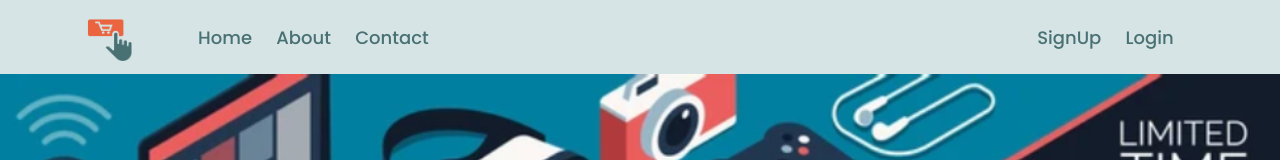
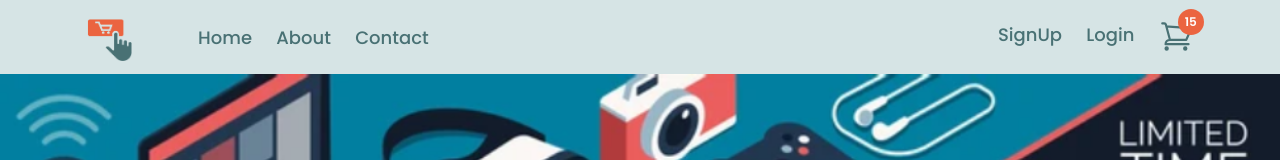
Before and after one commit to GMKrishna99/e-commerce, a React (Vite) app: page / in a window 1280 px wide. Shown: the top 160 px of the page. Built offline with nearby package versions, Linux system fonts and the light colour scheme; no server answers.

Commit message:
chore : Cart icon

```diff
--- a/src/components/molecules/NavBar/NavBar.css
+++ b/src/components/molecules/NavBar/NavBar.css
@@ -18,3 +18,29 @@
 #clr:hover{
     color: #EB6440 !important;
 }
+#cart{
+    color: #497174 !important;
+    transition: 0.2s ease-in-out;
+    margin-top: -2px;
+    font-weight: 600;
+    display: flex;
+    position: relative;
+}
+#cart svg{
+    width: 35px
+}
+#cart:hover{
+    color: #EB6440 !important;
+}
+#badge{
+    position: absolute;
+    background: #EB6440 !important;
+    color: #fff !important;
+    border-radius: 100%;
+    font-size: 12px;
+    font-weight: 600;
+    padding: 7px;
+    margin-left: 5px;
+    top: -10px;
+    right: -10px;
+}
--- a/src/components/molecules/NavBar/NavBar.jsx
+++ b/src/components/molecules/NavBar/NavBar.jsx
@@ -4,6 +4,7 @@
 import './NavBar.css';
 import { Link } from 'react-router-dom';
 import clicktocartlogo from '../../../../src/assets/logo.png'
+import { Badge } from 'react-bootstrap';
 
 function NavBar() {
   return (
@@ -22,6 +23,15 @@
           <Nav>
             <Link to="/signup" id='clr'>SignUp</Link>&nbsp;
             <Link to="/signin" id='clr'>Login</Link>&nbsp;
+            <Link to="/cart" id='cart'>
+            <svg xmlns="http://www.w3.org/2000/svg" fill="none" viewBox="0 0 24 24" stroke-width="1.5" stroke="currentColor" class="w-6 h-6">
+  <path stroke-linecap="round" stroke-linejoin="round" d="M2.25 3h1.386c.51 0 .955.343 1.087.835l.383 1.437M7.5 14.25a3 3 0 00-3 3h15.75m-12.75-3h11.218c1.121-2.3 2.1-4.684 2.924-7.138a60.114 60.114 0 00-16.536-1.84M7.5 14.25L5.106 5.272M6 20.25a.75.75 0 11-1.5 0 .75.75 0 011.5 0zm12.75 0a.75.75 0 11-1.5 0 .75.75 0 011.5 0z" />
+</svg>
+
+            <Badge id='badge'>
+              15
+            </Badge>
+            </Link>&nbsp;
           </Nav>
         </Navbar.Collapse>
       </Container>
```
